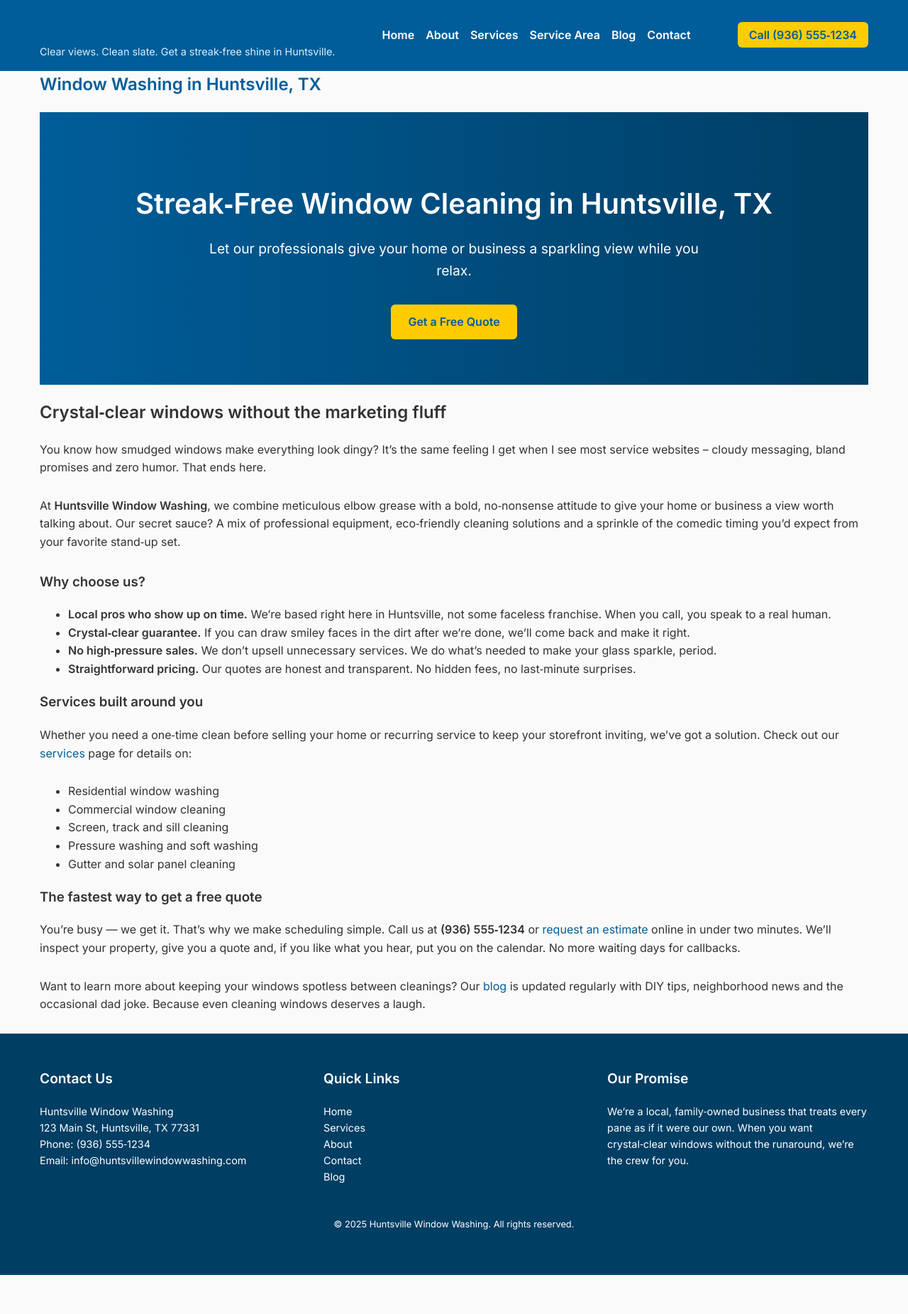
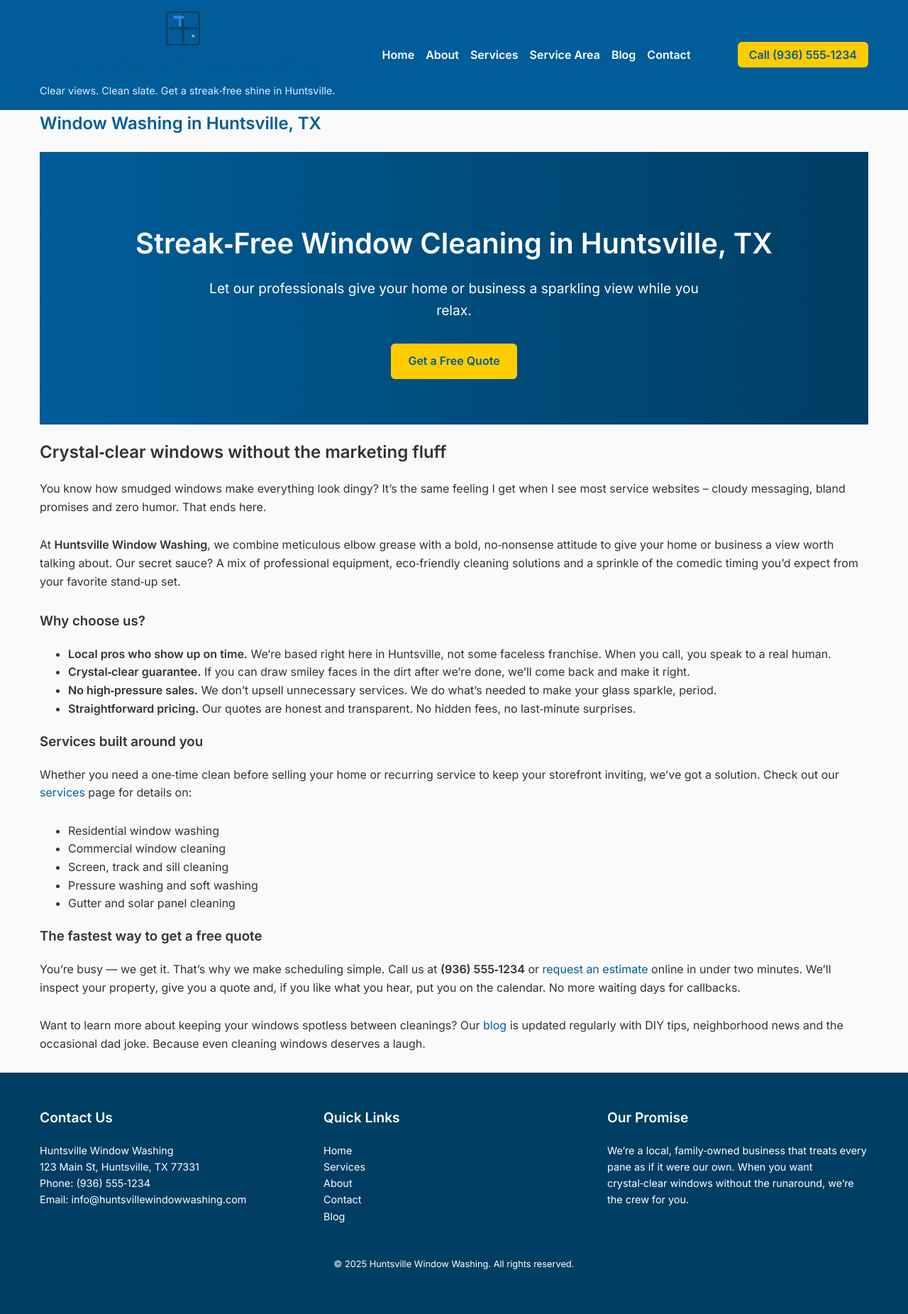
Before and after one commit to heyaaronmarketing/septic, a Jekyll site: the page built from index.md, in a window 1280 px wide. Shown: the whole page at 71% size. Built offline with Jekyll 4.4.1, drawn with Linux system fonts in a browser that asks for light colours; before the commit the page ends 1796 px from its top, so only the background shows below that.

Commit message:
Update header.html with SVG logo

```diff
--- a/_includes/header.html
+++ b/_includes/header.html
@@ -5,6 +5,25 @@
 <header class="site-header">
   <div class="container">
     <div class="branding">
+      <!-- Logo: window with squeegee icon -->
+      <div class="logo">
+        <svg width="48" height="48" viewBox="0 0 64 64" aria-labelledby="logoTitle" role="img" xmlns="http://www.w3.org/2000/svg">
+          <title id="logoTitle">{{ site.business_name }} logo</title>
+          <!-- Outer frame of the window -->
+          <rect x="1" y="1" width="62" height="62" rx="6" ry="6" fill="none" stroke="#0A3D62" stroke-width="4" />
+          <!-- Vertical divider -->
+          <line x1="32" y1="6" x2="32" y2="58" stroke="#0A3D62" stroke-width="4" />
+          <!-- Horizontal divider -->
+          <line x1="6" y1="32" x2="58" y2="32" stroke="#0A3D62" stroke-width="4" />
+          <!-- Squeegee blade -->
+          <rect x="14" y="8" width="20" height="6" rx="2" fill="#2E86DE" />
+          <!-- Squeegee handle -->
+          <rect x="24" y="14" width="4" height="14" fill="#2E86DE" />
+          <!-- Sparkle accents -->
+          <polygon points="48,44 52,44 50,48" fill="#FDCB6E" />
+          <polygon points="50,46 54,46 52,50" fill="#FDCB6E" />
+        </svg>
+      </div>
       <h1 class="site-title"><a href="{{ site.baseurl }}/">{{ site.business_name }}</a></h1>
       <p class="tagline">Clear views. Clean slate. Get a streak‑free shine in Huntsville.</p>
     </div>
```
